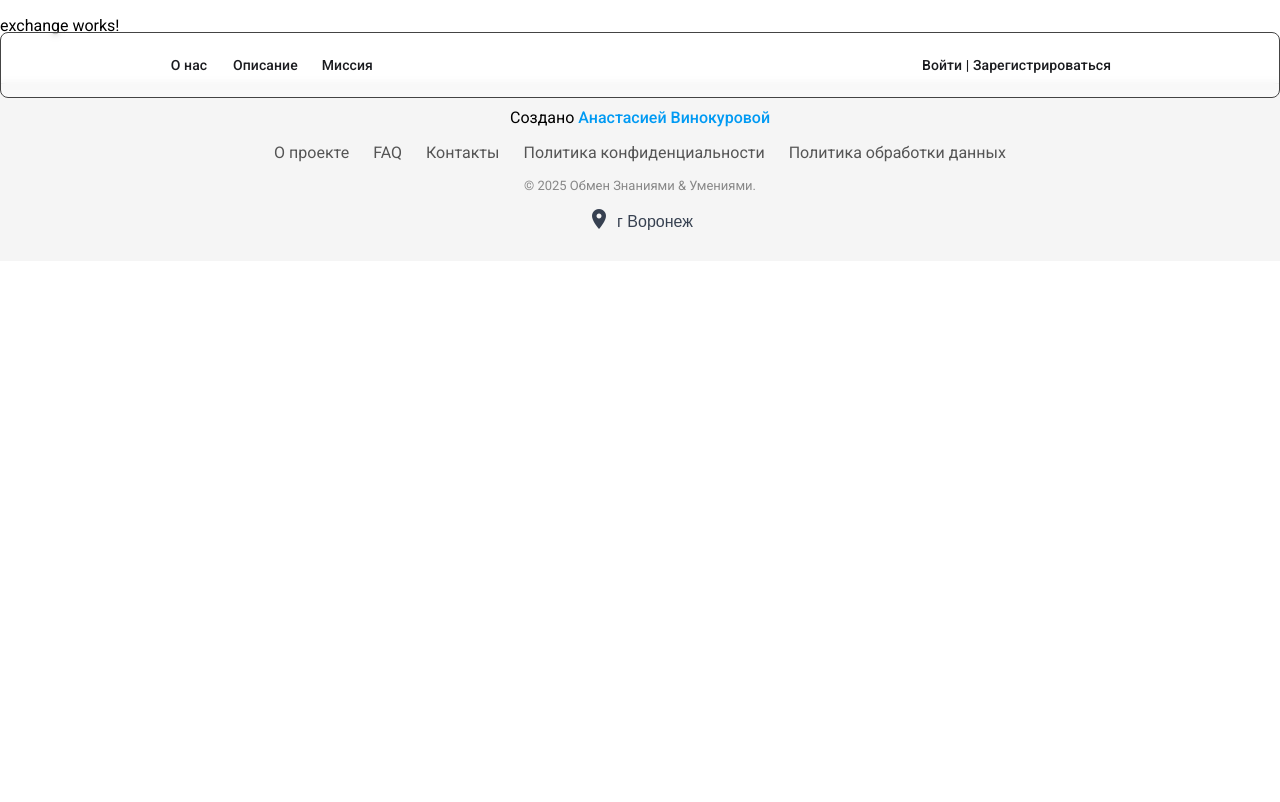
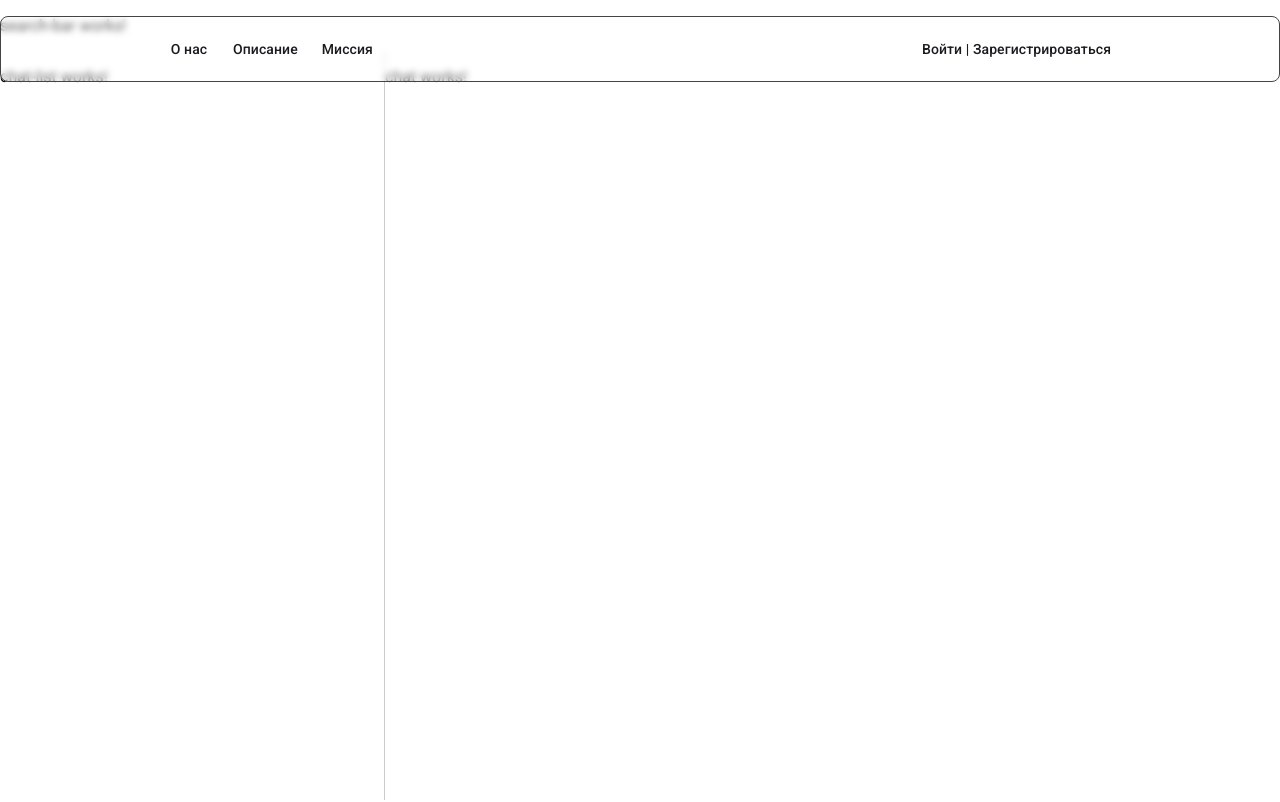
Before and after one commit to SkKirill/knowledge-sharing, an Angular app: page /exchange in a window 1280 px wide. Shown: the top 802 px of the page. Built offline with nearby package versions, Linux system fonts and the light colour scheme.

Commit message:
Create Exchange page Add component chat-list Add component chat Add component search-bar Exchange consist of chat | chat-list | search-bar

```diff
--- /dev/null
+++ b/src/app/components/chat-list/chat-list.component.html
@@ -0,0 +1 @@
+<p>chat-list works!</p>
--- a/src/app/components/exchange/exchange.component.css
+++ b/src/app/components/exchange/exchange.component.css
@@ -0,0 +1,19 @@
+.chat-page {
+  display: flex;
+  flex-direction: column;
+  height: 100vh;
+}
+
+.chat-content {
+  display: flex;
+  flex: 1;
+}
+
+app-chat-list {
+  width: 30%;
+  border-right: 1px solid #ccc;
+}
+
+app-chat-window {
+  flex: 1;
+}
--- a/src/app/components/exchange/exchange.component.html
+++ b/src/app/components/exchange/exchange.component.html
@@ -1,3 +1,8 @@
-<p>
-  exchange works!
-</p>
+<div class="chat-page">
+  <app-search-bar></app-search-bar>
+
+  <div class="chat-content">
+    <app-chat-list></app-chat-list>
+    <app-chat></app-chat>
+  </div>
+</div>
--- a/src/app/components/exchange/exchange.component.ts
+++ b/src/app/components/exchange/exchange.component.ts
@@ -1,7 +1,11 @@
 import { Component } from '@angular/core';
+import { ChatListComponent } from '../chat-list/chat-list.component';
+import {ChatComponent} from '../chat/chat.component';
+import { SearchBarComponent } from '../search-bar/search-bar.component';
 
 @Component({
   selector: 'app-exchange',
+  imports: [ChatListComponent, ChatComponent, SearchBarComponent],
   templateUrl: './exchange.component.html',
   styleUrls: ['./exchange.component.css'],
   standalone: true
--- /dev/null
+++ b/src/app/components/search-bar/search-bar.component.html
@@ -0,0 +1 @@
+<p>search-bar works!</p>
```
Also changed, not shown: src/app/components/chat-list/chat-list.component.ts (added, +11 -0 lines), src/app/components/search-bar/search-bar.component.ts (added, +11 -0 lines), src/app/components/chat-list/chat-list.component.css (added), src/app/components/search-bar/search-bar.component.css (added), 2 other files (tests, documents, lock files or other folders).
